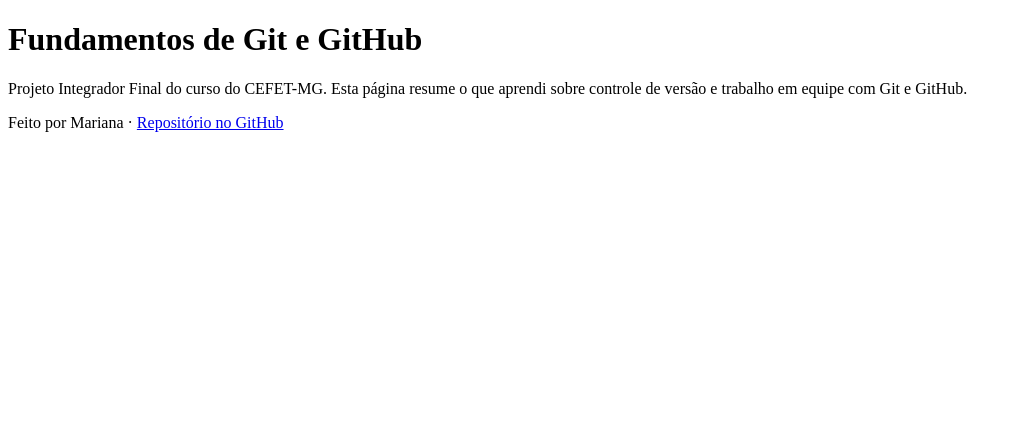
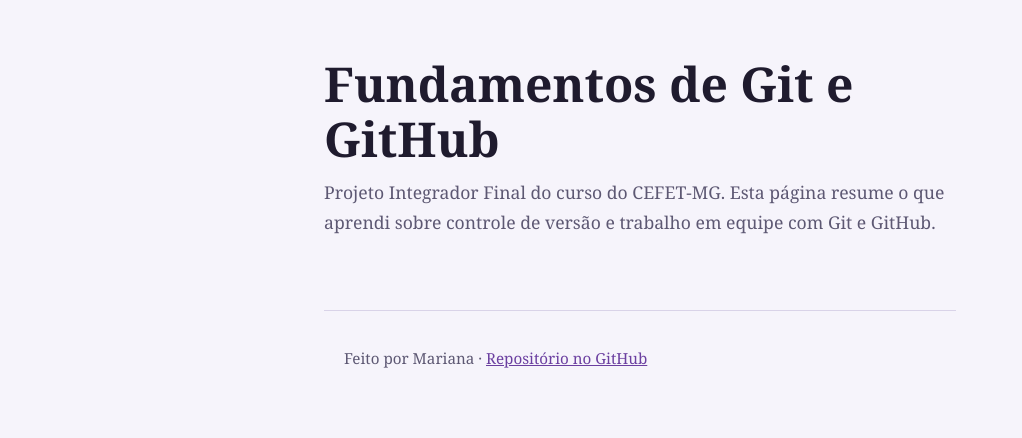
Before and after one commit to marisxzh/projetoFinal, a plain HTML site: page index.html in a window 1280 px wide. Shown: the whole page, without its empty margins (0-1022 px from the left). Drawn offline with Linux system fonts and the light colour scheme.

Commit message:
style(index): adiciona estilos básicos à página

```diff
--- a/index.html
+++ b/index.html
@@ -4,6 +4,82 @@
   <meta charset="UTF-8">
   <meta name="viewport" content="width=device-width, initial-scale=1">
   <title>Fundamentos de Git e GitHub | Portfólio</title>
+
+
+
+  <style>
+    :root {
+      --fundo: #f6f4fb;
+      --texto: #1f1b2e;
+      --suave: #5d5873;
+      --destaque: #6b3fa0;
+      --linha: #d9d3e8;
+    }
+
+    * { box-sizing: border-box; }
+
+    body {
+      margin: 0;
+      font-family: Georgia, "Times New Roman", serif;
+      background: var(--fundo);
+      color: var(--texto);
+      line-height: 1.7;
+    }
+
+    header, main, footer {
+      max-width: 42rem;
+      margin: 0 auto;
+      padding: 0 1.25rem;
+    }
+
+    header { padding-top: 3.5rem; padding-bottom: 1.5rem; }
+
+    h1 {
+      font-size: clamp(2rem, 6vw, 3rem);
+      line-height: 1.15;
+      margin: 0 0 0.75rem;
+    }
+
+    h2 {
+      font-size: 1.4rem;
+      margin: 2.5rem 0 1rem;
+    }
+
+    .apresentacao { color: var(--suave); font-size: 1.1rem; margin: 0; }
+
+    .topicos {
+      list-style: none;
+      margin: 0;
+      padding: 0 0 0 1.25rem;
+      border-left: 3px solid var(--destaque);
+    }
+
+    .topicos li { margin-bottom: 1.25rem; }
+    .topicos strong { display: block; }
+    .topicos span { color: var(--suave); }
+
+    code {
+      font-family: Consolas, "Courier New", monospace;
+      background: #ece7f6;
+      padding: 0.1rem 0.35rem;
+      border-radius: 4px;
+      font-size: 0.9em;
+    }
+
+    a { color: var(--destaque); }
+    a:focus-visible { outline: 3px solid var(--destaque); outline-offset: 2px; }
+
+    footer {
+      margin-top: 3rem;
+      padding-top: 1.25rem;
+      padding-bottom: 3rem;
+      border-top: 1px solid var(--linha);
+      color: var(--suave);
+      font-size: 0.95rem;
+    }
+  </style>
+</head>
+
 
 <body>
   <header>
```
